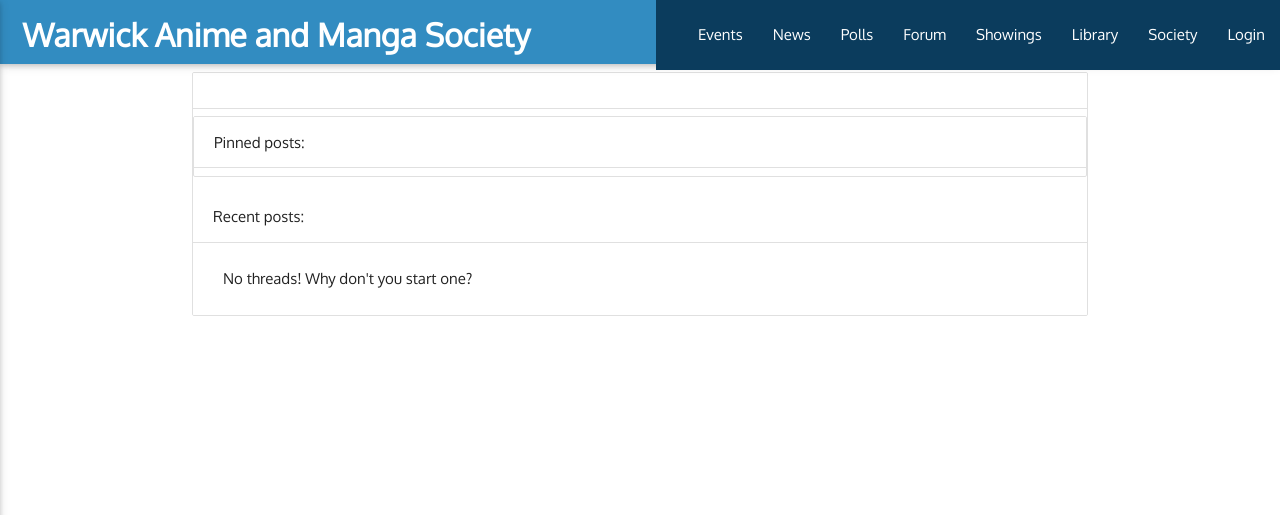
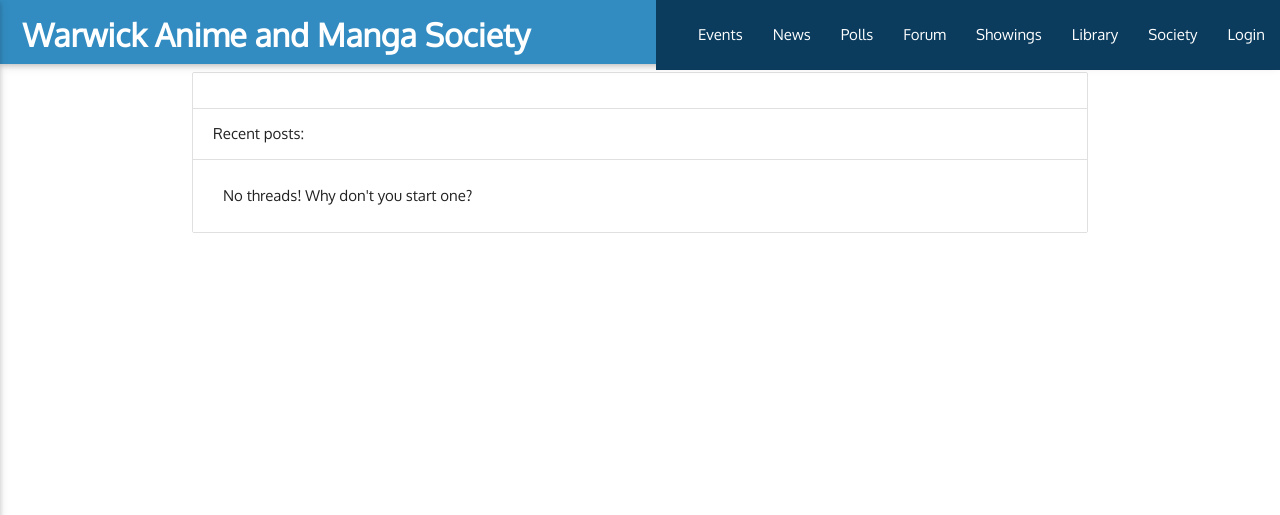
Before and after one commit to kikigwin7/aniMango, a Django app: template forum/templates/forum/board.html in a window 1280 px wide. Shown: the top 515 px of the page. Run offline with Django 3.2, Linux system fonts and the light colour scheme; the template is opened without the code that fills it, so the values that code supplies are empty; some libraries are stand-ins or nearby versions.

Commit message:
270918v2
Fixed the bug with empty pinned text appearing

```diff
--- a/forum/templates/forum/board.html
+++ b/forum/templates/forum/board.html
@@ -18,20 +18,21 @@
             <p>{{ board.description }}</p>
         </div>
 
-        <div class="collection with-header">
-            <div class="collection-header"><h6>Pinned posts:</h6></div>
-            <h6></h6>
-            {% for thread in thread_list %}
-                {% if thread.pinned %}
+        {% if pinned_threads %}
+            <div class="collection with-header">
+                <div class="collection-header"><h6>Pinned posts:</h6></div>
+                <h6></h6>
+
+                {% for thread in pinned_threads %}
                     <a href="{% url 'forum:thread' thread.id %}" class="collection-item avatar">
                         <i class="material-icons circle">message</i>
                         <span class="title">{{ thread.title|safe }}</span>
                         <p>{{ thread.info }}</p>
                         <p>{{ thread.last_reply_info }}</p>
                     </a>
-                {% endif %}
-            {% endfor %}
-        </div>
+                {% endfor %}
+            </div>
+        {% endif %}
 
         <div class="collection-header"><h6>Recent posts:</h6></div>
         {% for thread in thread_list %}
--- a/forum/views.py
+++ b/forum/views.py
@@ -18,9 +18,11 @@
 def board(request, board_id):
     board = get_object_or_404(Board, id=board_id)
     threads = Thread.objects.filter(parent_board=board).order_by('-last_reply_time')
+    pinned = Thread.objects.filter(parent_board=board, pinned=True).order_by('-last_reply_time')
     context = {
         'board': board,
-        'thread_list': threads
+        'thread_list': threads,
+        'pinned_threads': pinned,
     }
     return render(request, 'forum/board.html', context)
 
```
